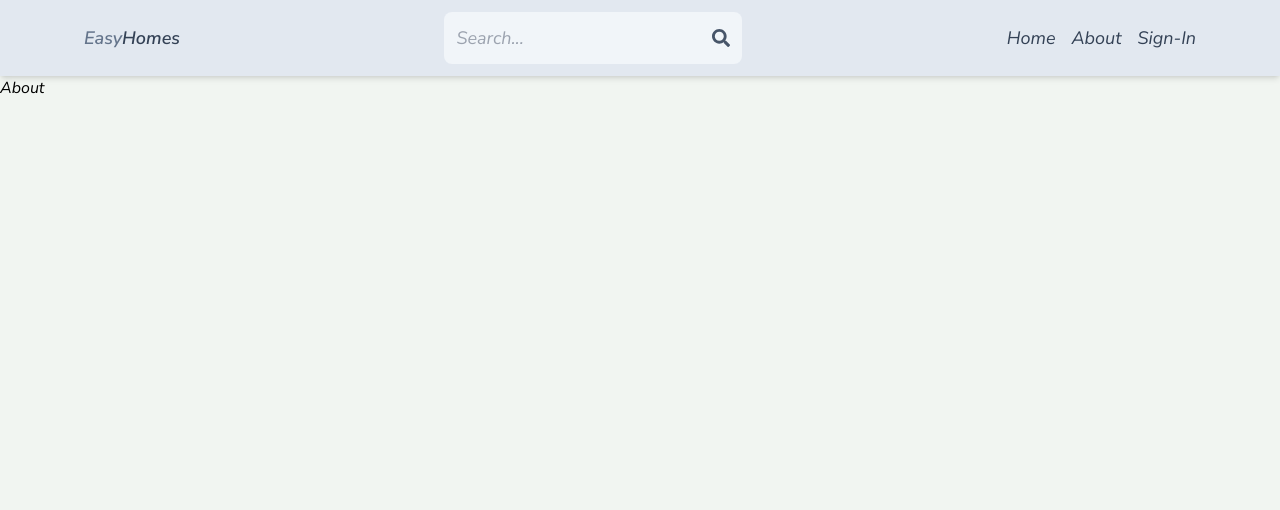
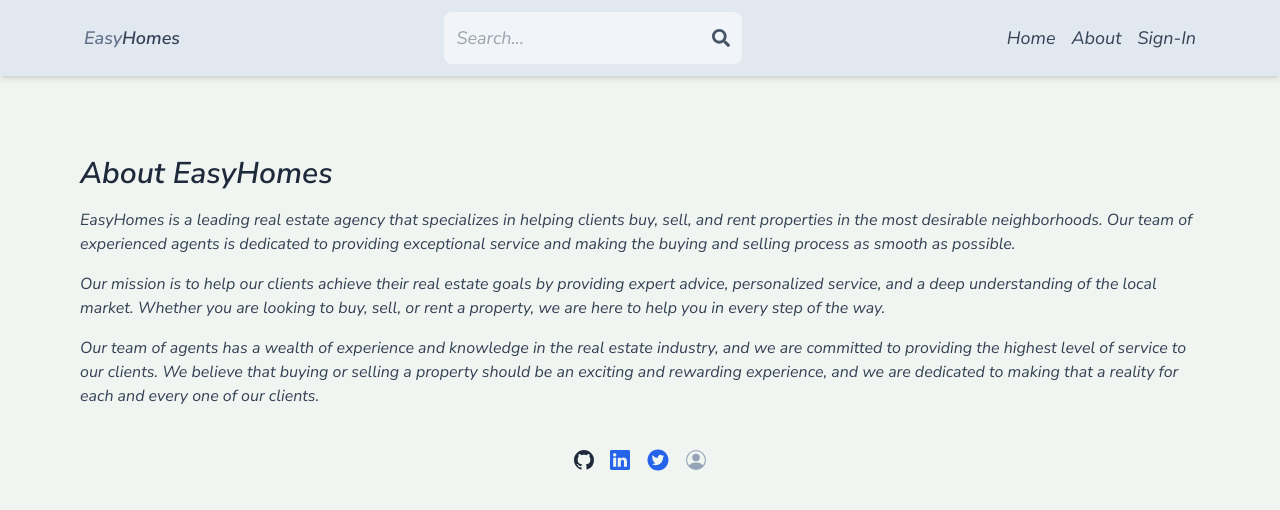
Before and after one commit to Krathish-sk/EasyHome, a React (Vite) app in the folder client/: page /about in a window 1280 px wide. Shown: the top 510 px of the page. Built offline with nearby package versions, Linux system fonts and the light colour scheme; no server answers.

Commit message:
About Page

```diff
--- a/client/src/pages/About.jsx
+++ b/client/src/pages/About.jsx
@@ -1,3 +1,52 @@
+import { BsGithub, BsLinkedin, BsPersonCircle } from "react-icons/bs";
+import { AiFillTwitterCircle } from "react-icons/ai";
+import { Link } from "react-router-dom";
+import { Meta } from "../components";
+
 export default function About() {
-  return <div>About</div>;
+  return (
+    <div className="py-20 px-4 max-w-6xl mx-auto">
+      <Meta title={"EasyHomes - About"} />
+      <h1 className="text-3xl font-bold mb-4 text-slate-800">
+        About EasyHomes
+      </h1>
+      <p className="mb-4 text-slate-700">
+        EasyHomes is a leading real estate agency that specializes in helping
+        clients buy, sell, and rent properties in the most desirable
+        neighborhoods. Our team of experienced agents is dedicated to providing
+        exceptional service and making the buying and selling process as smooth
+        as possible.
+      </p>
+      <p className="mb-4 text-slate-700">
+        Our mission is to help our clients achieve their real estate goals by
+        providing expert advice, personalized service, and a deep understanding
+        of the local market. Whether you are looking to buy, sell, or rent a
+        property, we are here to help you in every step of the way.
+      </p>
+      <p className="mb-4 text-slate-700">
+        Our team of agents has a wealth of experience and knowledge in the real
+        estate industry, and we are committed to providing the highest level of
+        service to our clients. We believe that buying or selling a property
+        should be an exciting and rewarding experience, and we are dedicated to
+        making that a reality for each and every one of our clients.
+      </p>
+      <div className="flex items-center justify-center text-xl gap-4 mt-10 text-blue-600">
+        <Link
+          target="_blank"
+          to="https://github.com/Krathish-sk?tab=repositories"
+        >
+          <BsGithub className="text-slate-800" />
+        </Link>
+        <Link target="_blank" to="https://www.linkedin.com/in/krathish-k/">
+          <BsLinkedin />
+        </Link>
+        <Link target="_blank" to="https://twitter.com/KrathishK">
+          <AiFillTwitterCircle className="text-2xl" />
+        </Link>
+        <Link target="_blank" to="https://krathish-k-portfolio.netlify.app/">
+          <BsPersonCircle className="text-slate-400" />
+        </Link>
+      </div>
+    </div>
+  );
 }
```
